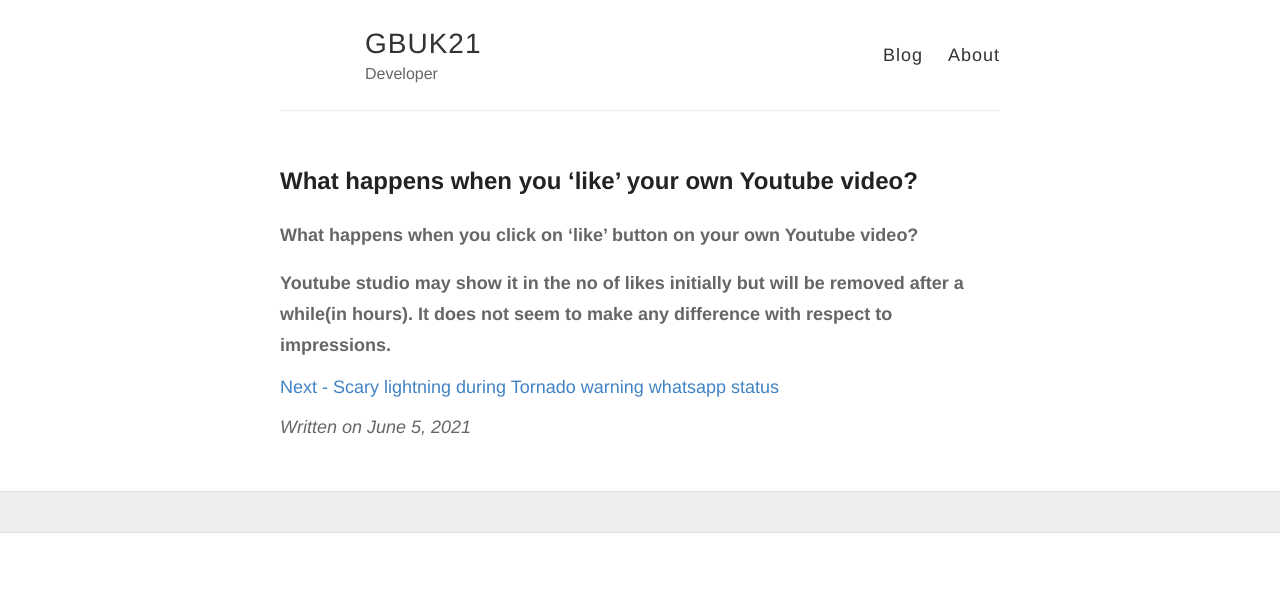
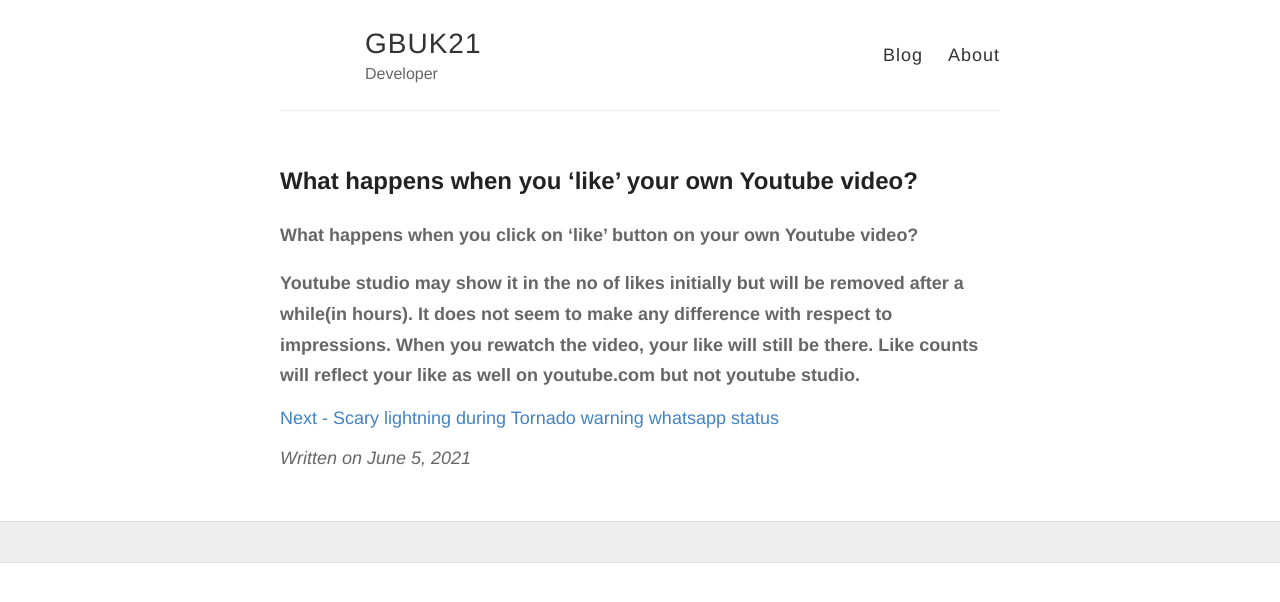
Before and after one commit to gbuk21/General, a Jekyll site: the page built from split1/_posts/2021-06-05-What happens when you like your own Youtube video.md, in a window 1280 px wide. Shown: the top 602 px of the page. Built offline with Jekyll 4.4.1, drawn with Linux system fonts in a browser that asks for light colours.

Commit message:
Update 2021-06-05-What happens when you like your own Youtube video.md

```diff
--- a/split1/_posts/2021-06-05-What happens when you like your own Youtube video.md
+++ b/split1/_posts/2021-06-05-What happens when you like your own Youtube video.md
@@ -8,6 +8,7 @@ title: What happens when you ‘like’ your own Youtube video?
 
 
 <H4>Youtube studio may show it in the no of likes initially but will be removed after a while(in hours).
-It does not seem to make any difference with respect to impressions.</H4>
+It does not seem to make any difference with respect to impressions.
+When you rewatch the video, your like will still be there. Like counts will reflect your like as well on youtube.com but not youtube studio.</H4>
 
 [Next - Scary lightning during Tornado warning whatsapp status]({{ site.baseurl }}{% link split1/_posts/2021-04-10-Scary lightning during Tornado warning whatsapp status.md %})
```
